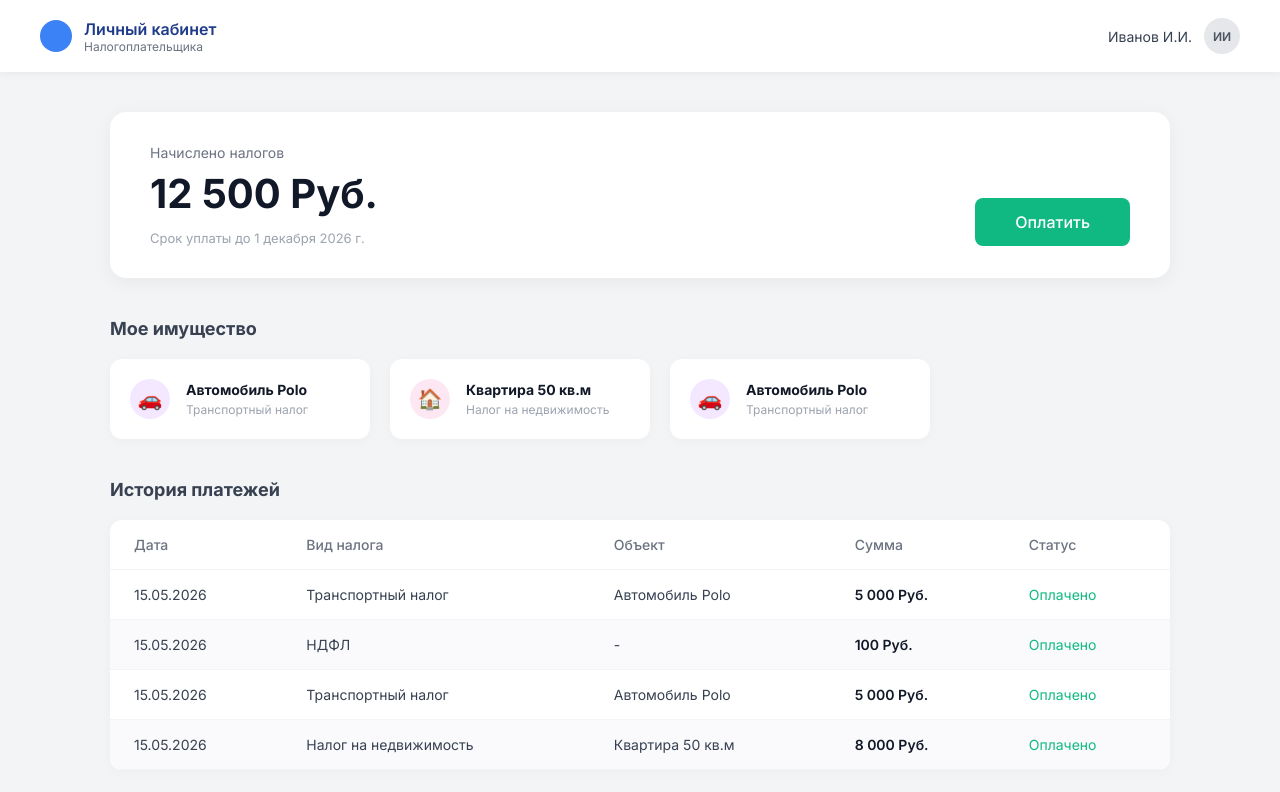
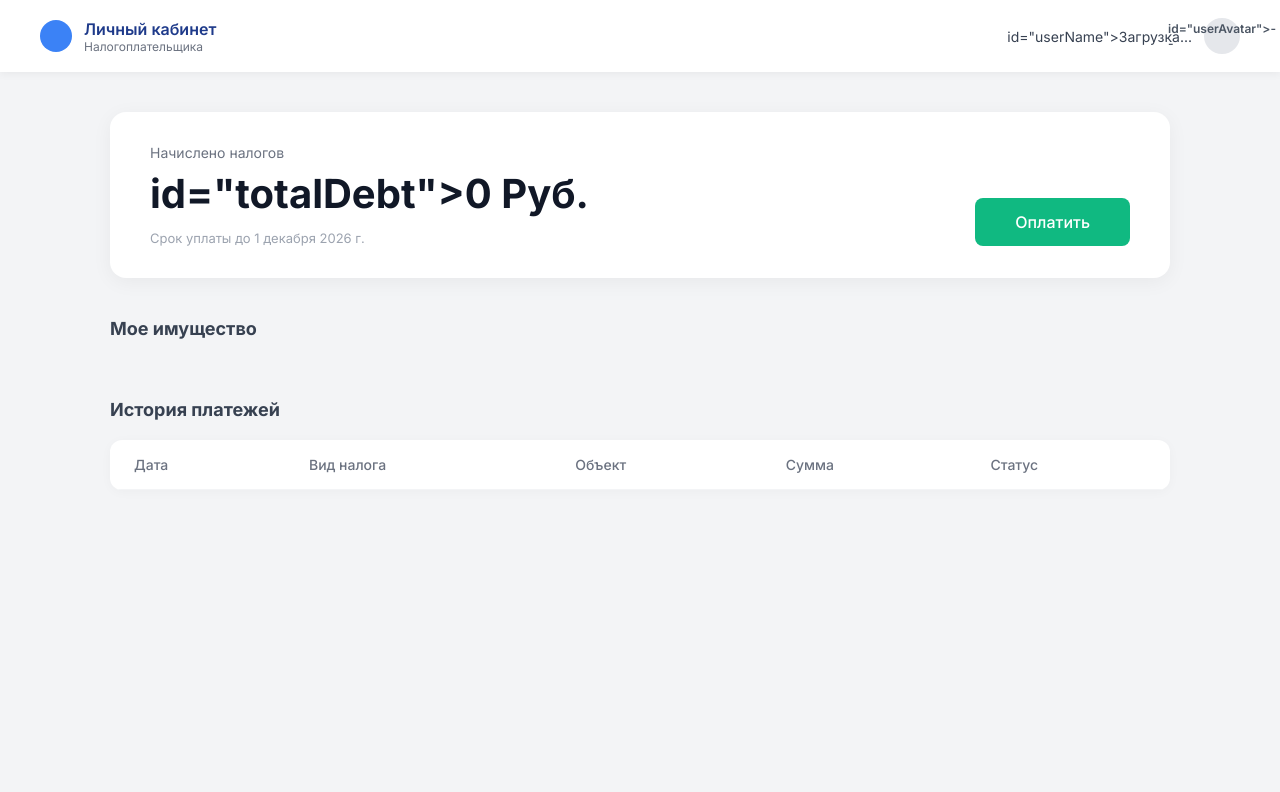
Before and after one commit to Main-MIjok/tax-analysis, a plain HTML site: page frontend/taxpayer.html in a window 1280 px wide. Drawn offline with Linux system fonts and the light colour scheme.

Commit message:
more disintegrate hardcode

```diff
--- a/frontend/taxpayer.html
+++ b/frontend/taxpayer.html
@@ -17,8 +17,8 @@
                 <h1>Личный кабинет <span>Налогоплательщика</span></h1>
             </div>
             <div class="profile-container">
-                <span class="user-name">Иванов И.И.</span>
-                <div class="avatar">ИИ</div>
+                <span class="user-name"> id="userName">Загрузка...</span>
+                <div class="avatar">id="userAvatar">--</div>
             </div>
         </header>
 
@@ -26,7 +26,7 @@
             <section class="summary-card">
                 <div class="summary-text">
                     <p class="label">Начислено налогов</p>
-                    <h2 class="amount">12 500 Руб.</h2>
+                    <h2 class="amount">id="totalDebt">0 Руб.</h2>
                     <p class="date-info">Срок уплаты до 1 декабря 2026 г.</p>
                 </div>
                 <button class="btn-pay">Оплатить</button>
@@ -34,32 +34,7 @@
 
             <section class="property-section">
                 <h3>Мое имущество</h3>
-                <div class="property-list">
-                    <!-- Карточка 1 -->
-                    <div class="property-card">
-                        <div class="icon" style="background: #f3e8ff">🚗</div>
-                        <div class="info">
-                            <h4>Автомобиль Polo</h4>
-                            <p>Транспортный налог</p>
-                        </div>
-                    </div>
-                    <!-- Карточка 2 -->
-                    <div class="property-card">
-                        <div class="icon" style="background: #fce7f3">🏠</div>
-                        <div class="info">
-                            <h4>Квартира 50 кв.м</h4>
-                            <p>Налог на недвижимость</p>
-                        </div>
-                    </div>
-                    <!-- Карточка 3 -->
-                    <div class="property-card">
-                        <div class="icon" style="background: #f3e8ff">🚗</div>
-                        <div class="info">
-                            <h4>Автомобиль Polo</h4>
-                            <p>Транспортный налог</p>
-                        </div>
-                    </div>
-                </div>
+                <div class="property-list" id="propertyContainer"></div>
             </section>
 
             <section class="history-section">
@@ -74,38 +49,10 @@
                             <th>Статус</th>
                         </tr>
                     </thead>
-                    <tbody>
-                        <tr>
-                            <td>15.05.2026</td>
-                            <td>Транспортный налог</td>
-                            <td>Автомобиль Polo</td>
-                            <td class="sum">5 000 Руб.</td>
-                            <td class="status-success">Оплачено</td>
-                        </tr>
-                        <tr class="row-alt">
-                            <td>15.05.2026</td>
-                            <td>НДФЛ</td>
-                            <td>-</td>
-                            <td class="sum">100 Руб.</td>
-                            <td class="status-success">Оплачено</td>
-                        </tr>
-                        <tr>
-                            <td>15.05.2026</td>
-                            <td>Транспортный налог</td>
-                            <td>Автомобиль Polo</td>
-                            <td class="sum">5 000 Руб.</td>
-                            <td class="status-success">Оплачено</td>
-                        </tr>
-                        <tr class="row-alt">
-                            <td>15.05.2026</td>
-                            <td>Налог на недвижимость</td>
-                            <td>Квартира 50 кв.м</td>
-                            <td class="sum">8 000 Руб.</td>
-                            <td class="status-success">Оплачено</td>
-                        </tr>
-                    </tbody>
+                    <tbody id="paymentsTableBody"></tbody>
                 </table>
             </section>
         </main>
+        <script scr="js/main.js"></script>
     </body>
 </html>
```
Also changed, not shown: backend/server.js (+43 -0 lines), frontend/js/main.js (+70 -0 lines).
